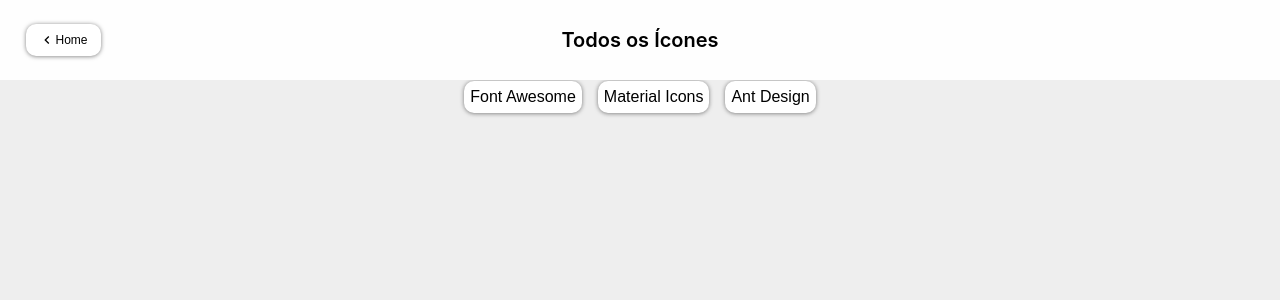
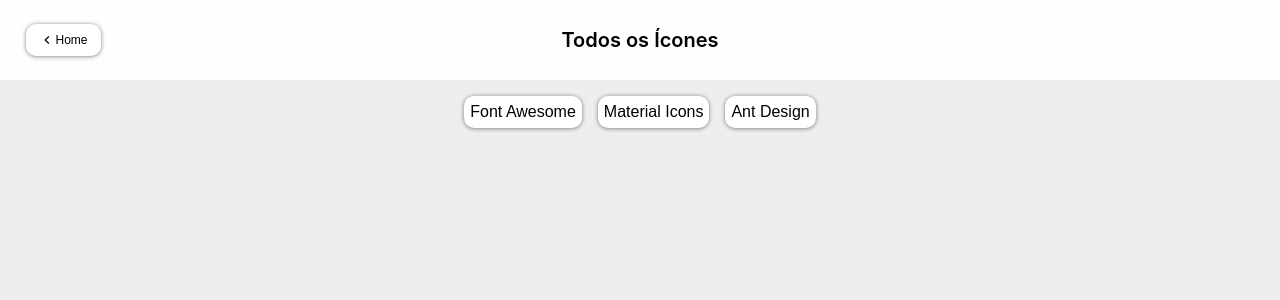
Before and after one commit to OkSnack/oksnk-UI, a React (Vite) app: page /icons in a window 1280 px wide. Shown: the top 300 px of the page. Built offline with nearby package versions, Linux system fonts and the light colour scheme.

Commit message:
[ADJ] padding props

```diff
--- a/src/Icons.jsx
+++ b/src/Icons.jsx
@@ -1,25 +1,25 @@
-import {useState} from "react";
+import { useState } from "react";
 import toast from "react-hot-toast";
 import * as FaIcons from "react-icons/fa"; // Importa todos os ícones FontAwesome
 import * as MdIcons from "react-icons/md"; // Importa todos os ícones Material
 import * as AiIcons from "react-icons/ai"; // Importa todos os ícones Ant Design
-import { BoxItem, BoxLine, Btn, TextBtn, Icon} from "./style/style-global";
+import { BoxItem, BoxLine, Btn, TextBtn } from "./style/style-global";
 import { Toaster } from "react-hot-toast";
 
-
 const IconList = () => {
-
-  const [click,setClick] = useState('')
+  const [click, setClick] = useState("");
 
   const [copied, setCopied] = useState(false);
-  const [clicled,setClicled] = useState([])
+  const [clicled, setClicled] = useState([]);
   const textToCopy = "Texto que será copiado!";
 
   const handleCopy = async (icon) => {
     try {
       await navigator.clipboard.writeText(icon);
       setCopied(true);
-      toast.success(`${icon}, foi copiado com sucesso`,{style:{fontSize:'16px'}})
+      toast.success(`${icon}, foi copiado com sucesso`, {
+        style: { fontSize: "16px" },
+      });
       setTimeout(() => setCopied(false), 2000); // Reseta o status após 2 segundos
     } catch (err) {
       alert.error("Erro ao copiar:", err);
@@ -33,24 +33,71 @@
   const iconsAntDesign = Object.entries(AiIcons);
 
   return (
-    <BoxLine direction='column' bg_color='#1111'>
-      <BoxItem direction='column' justify='start' >
-        <BoxItem height='5%'>
-            <Btn height='32px' bg_color={click === 'FontAwesome' ? '#d6d5d5' : 'white'} onClick={() => {setClicled(iconsFontAwesome), setClick('FontAwesome') }}  > <TextBtn color='black' size='16px'> Font Awesome </TextBtn> </Btn>
-            <Btn height='32px'  margin='0px 16px' bg_color={click === 'Material' ? '#d6d5d5' : 'white'} onClick={() => {setClicled(iconsMaterial), setClick('Material') }} > <TextBtn color='black' size='16px'> Material Icons </TextBtn> </Btn>
-            <Btn height='32px'  bg_color={click === 'Ant' ? '#d6d5d5' : 'white'} onClick={() => {setClicled(iconsAntDesign), setClick('Ant') }} > <TextBtn color='black' size='16px'> Ant Design </TextBtn> </Btn>
+    <BoxLine direction="column" bg_color="#1111">
+      <BoxItem direction="column" justify="start">
+        <BoxItem height="5%" margin='16px 0px'>
+          <Btn
+            height="32px"
+            bg_color={click === "FontAwesome" ? "#d6d5d5" : "white"}
+            onClick={() => {
+              setClicled(iconsFontAwesome), setClick("FontAwesome");
+            }}
+          >
+            {" "}
+            <TextBtn color="black" size="16px">
+              {" "}
+              Font Awesome{" "}
+            </TextBtn>{" "}
+          </Btn>
+          <Btn
+            height="32px"
+            margin="0px 16px"
+            bg_color={click === "Material" ? "#d6d5d5" : "white"}
+            onClick={() => {
+              setClicled(iconsMaterial), setClick("Material");
+            }}
+          >
+            {" "}
+            <TextBtn color="black" size="16px">
+              {" "}
+              Material Icons{" "}
+            </TextBtn>{" "}
+          </Btn>
+          <Btn
+            height="32px"
+            bg_color={click === "Ant" ? "#d6d5d5" : "white"}
+            onClick={() => {
+              setClicled(iconsAntDesign), setClick("Ant");
+            }}
+          >
+            {" "}
+            <TextBtn color="black" size="16px">
+              {" "}
+              Ant Design{" "}
+            </TextBtn>{" "}
+          </Btn>
         </BoxItem>
-        <BoxItem over_y='auto'  wrap='wrap'  >
-            {clicled.map(([name,Icon]) => (
-              <Btn key={name} margin='8px' height='100px' width='100px' direction='column' onClick={()=>handleCopy(name)} overflow='hidden' >
-                <Icon size={32} color='black' />
-              <TextBtn color='black' size='10px' >{name}</TextBtn>ß
+        <BoxItem over_y="auto" wrap="wrap">
+          {clicled.map(([name, Icon]) => (
+            <Btn
+              key={name}
+              margin="8px"
+              height="100px"
+              width="100px"
+              direction="column"
+              onClick={() => handleCopy(name)}
+              overflow="hidden"
+            >
+              <Icon size={32} color="black" />
+              <TextBtn color="black" size="10px">
+                {name}
+              </TextBtn>
+              ß
             </Btn>
-          )
-            )}
-         </BoxItem>
+          ))}
+        </BoxItem>
       </BoxItem>
-      <Toaster/>
+      <Toaster />
     </BoxLine>
   );
 };
--- a/src/style/style-global.js
+++ b/src/style/style-global.js
@@ -26,6 +26,7 @@
   background-color: ${props=>props.bg_color};
   justify-content: ${props=> props.justify ? props.justify : 'center'};
   align-items: ${props => props.align ? props.align : 'center'};
+  padding:${props => props.padding};
 `
 export const BoxLine = styled.div`
     max-height: ${props=> props.max_height};
@@ -68,6 +69,7 @@
     transform: ${props=> props.transform};
     transition: ${props => props.transition ? props.transition : `all 600ms`};
     border:${props => props.border};
+    padding:${props => props.padding};
 
     @media screen and (max-width: 800px) {
     height: ${props => props.heightMobile};
@@ -114,6 +116,7 @@
     border-top:${props => props.borderTop};
     border-bottom:${props => props.borderBottom};
     transition: ${props => props.transition ? props.transition : `all 600ms`};
+    padding:${props => props.padding};
 
     #value::-webkit-inner-spin-button {
         -webkit-appearance: none;
@@ -134,6 +137,7 @@
      color:${props=> props.color ? props.color : color.black };
      font-weight: ${props=> props.weight ? props.weight : '400'} ;
      text-shadow: ${props=>props.shadow};
+     padding:${props => props.padding};
 `
 
 export const Input = styled.input`
@@ -158,6 +162,7 @@
     text-align: ${props => props.txt_align};
     border:  ${props => props.border};
     appearance: none;
+    padding:${props => props.padding};
 
     &::placeholder{
         font-size: ${props=>props.size ? props.size : '16px'};
@@ -253,10 +258,12 @@
      color:${props=> props.color ? props.color : color.black };
      font-weight:${props=> props.weight ? props.weight : '600'} ;
      text-shadow: ${props=>props.shadow ? props.shadow : 'none'};
+     padding:${props => props.padding};
      &&:hover{
         transition: all 600ms;
         color:${props => props.hover }
      }
+
 `
 export const SubTitle = styled.h3`
     text-align: ${props=> props.align || props.text_align};
@@ -266,6 +273,7 @@
     font-weight: ${props=> props.weight ? props.weight : '400'} ;
     display: flex;
     justify-content: ${props=> props.justify ? props.justify : 'center'};
+    padding:${props => props.padding};
     &&:hover{
         transition: all 1s;
         color: ${props => props.hoverColor};
@@ -317,7 +325,7 @@
 
 
 export const Text = styled.h6`
- display: ${props=> props.display };
+    display: ${props=> props.display };
     width: ${props => props.width};
     height: ${props => props.height};
     margin:${props => props.margin};
```
Also changed, not shown: src/main.jsx (line endings or trailing spaces).
